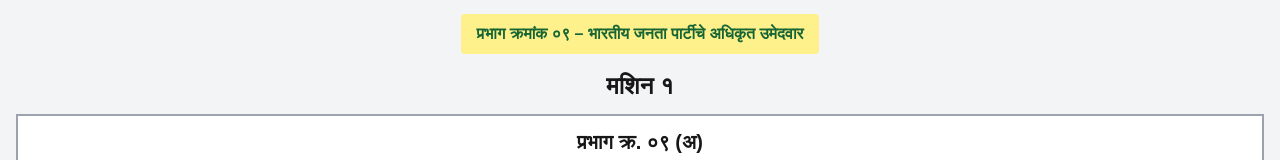
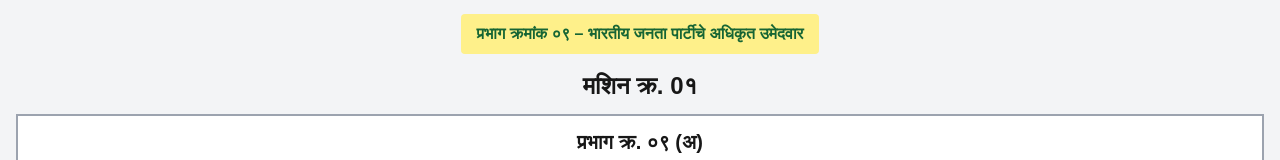
Before and after one commit to adityapachpille/lahu-balwadkar-dummy, a Next.js app: page / in a window 1280 px wide. Shown: the part 170-330 px from the top of the page. Built offline with nearby package versions, Linux system fonts and the light colour scheme.

Commit message:
Update page.tsx

```diff
--- a/app/page.tsx
+++ b/app/page.tsx
@@ -194,7 +194,7 @@
       {!showFourthTable && (
         <>
           <h2 className="text-center text-2xl font-extrabold my-3">
-            मशिन १
+            मशिन क्र. 0१
           </h2>
 
           {renderTable(0, "प्रभाग क्र. ०९ (अ)", 4, <>चिमटे रोहिणी सुधीर</>, 0, "bg-white", true)}
@@ -206,7 +206,7 @@
       {showFourthTable && (
         <>
           <h2 className="text-center text-2xl font-extrabold my-3">
-            मशिन २
+            मशिन क्र. 0२
           </h2>
 
           {renderTable(2, "प्रभाग क्र. ०९ (क)", 5, <>कोकाटे मयुरी राहुल</>, 0, "bg-[#fdfda5]", true, 2)}
```
